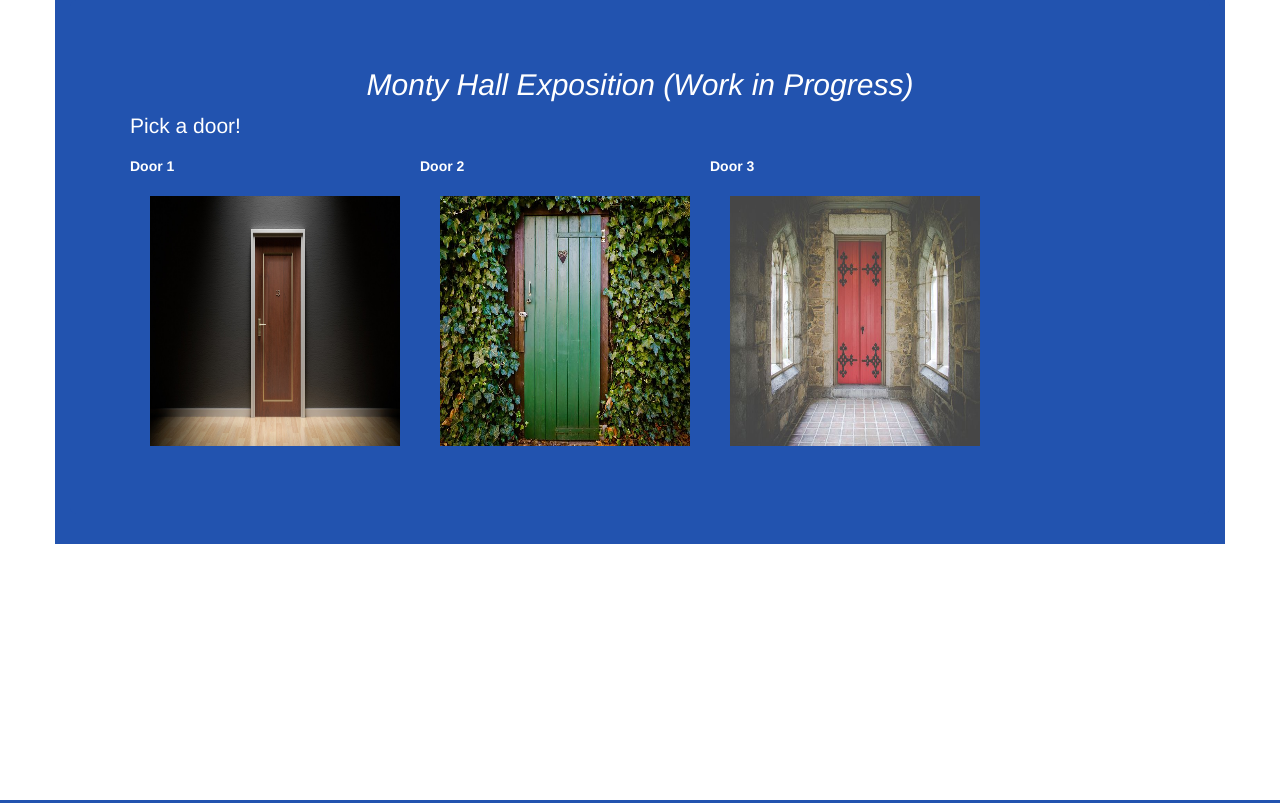
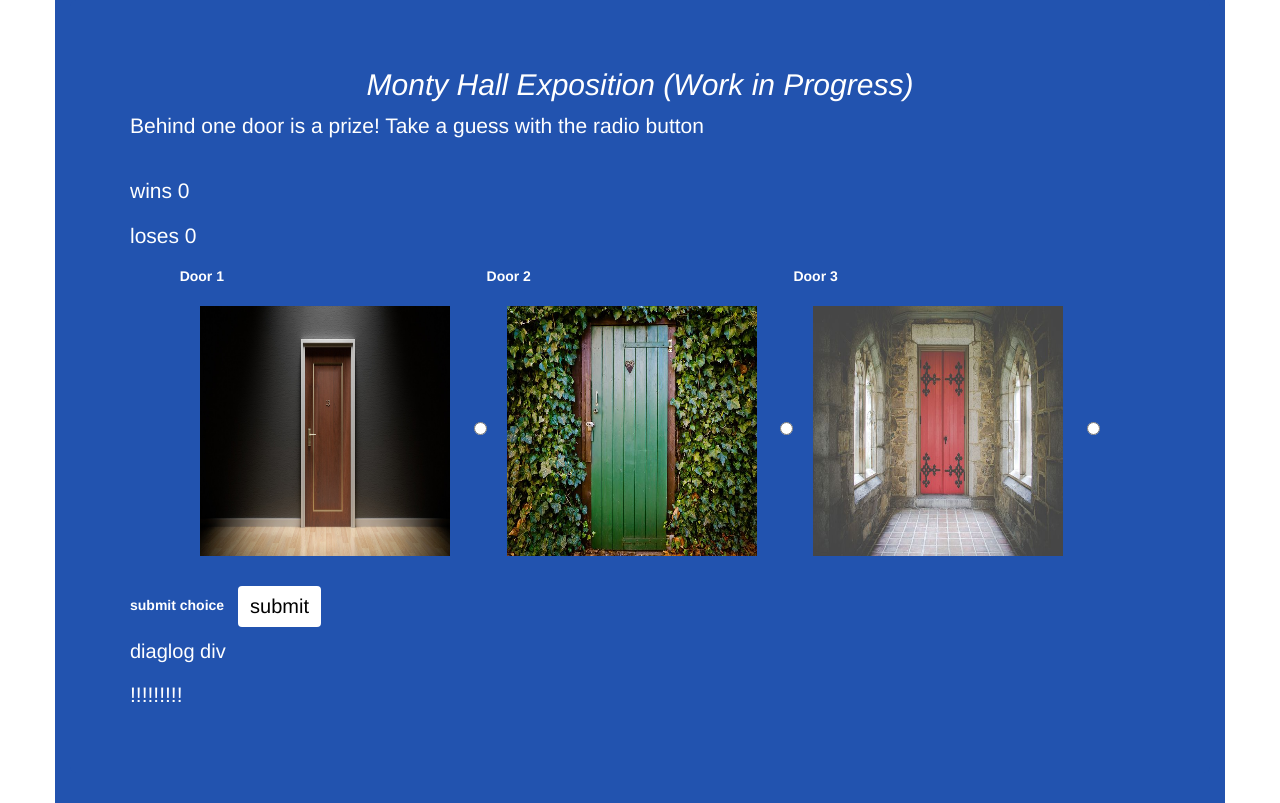
Before and after one commit to bkwiencien/bkwiencien.github.io, a PHP site: page /Monty/index.html in a window 1280 px wide. Run offline with PHP 8.4, Linux system fonts and the light colour scheme.

Commit message:
monty more

```diff
--- a/Monty/assets/css/style.css
+++ b/Monty/assets/css/style.css
@@ -1,10 +1,10 @@
 
-.button {
-	border: none;
-	color:  white;
+#button1 {
+	border: 4px;
+	color:  black;
 	margin: 10px;
 	font-size: 20px;
-	background-color: #2253AF;
+	background-color: white;
 }
 button {
 	margin: 5px;
@@ -12,11 +12,18 @@ button {
 	background-color: #2253AF;
 	padding: 10px;
 }
+.pclass {
+	color: white;
+}
 #container1 {
 	background-color: #2253AF;
 }
 #jumbo {
 	background-color: #2253AF;
+}
+#dialog {
+	color: white;
+	font-size: 20px;
 }
 .buttona {
 	border: none;
@@ -67,6 +74,9 @@ th {
 #table1 {
 	align: center;
 }
+#label1 {
+	color: white;
+}
 img {
 	 height: 250px;
 	 width: 250px;
--- a/Monty/assets/javascript/monty.js
+++ b/Monty/assets/javascript/monty.js
@@ -5,11 +5,17 @@ var door1 = {
 	chosen: false,
 	contents: "goat",
 	choseMe: function() {
-		self.chosen = true
+		this.chosen = true
 	},
 	reset: function() {
-		self.chosen = false
-		self.contents = "goat"
+		this.chosen = false
+		this.contents = "goat"
+	},
+	setPrize: function(){
+		this.contents="PRIZE"
+	},
+	getContents: function(){
+		return(this.contents)
 	}
 }
 var door2 = {
@@ -17,11 +23,17 @@ var door2 = {
 	chosen: false,
 	contents: "goat",
     choseMe:  function() {
-		self.chosen = true
+		this.chosen = true
 	},
 	reset: function() {
-		self.chosen = false
-		self.contents = "goat"
+		this.chosen = false
+		this.contents = "goat"
+	},
+	setPrize: function() {
+		this.contents="PRIZE"
+	},
+	getContents: function(){
+		return(this.contents)
 	}
 }
 var door3 = {
@@ -29,18 +41,34 @@ var door3 = {
 	chosen: false,
 	contents: "goat",
     choseMe: function() {
-		self.chosen = true
+		this.chosen = true
 	},
 	reset: function() {
-		self.chosen = false
-		self.contents = "goat"
+		this.chosen = false
+		this.contents = "goat"
+	},
+	setPrize: function() {
+		this.contents="PRIZE"
+	},
+	getContents: function(){
+		return(this.contents)
 	}
 }
 var doors = [door1,door2,door3]
+function btnPress() {
+	//alert('pressed the button')
+	$('#dialog').text("hello")
+}
+function setThePrize() {
+	var n = parseInt((Math.random()*100)%3)
+	var w = doors[n]
+	w.setPrize()
+}
 function initialize() {
 	wins = 0
 	loses = 0
 	for (j=0;j<3;j++){
 		doors[j].reset()
 	}
+	setThePrize()
 }
--- a/Monty/index.html
+++ b/Monty/index.html
@@ -11,15 +11,28 @@
 	<div class="container" id="container1">
      <div class="jumbotron" id="jumbo">
       <h2><center><em>Monty Hall Exposition (Work in Progress)</em> </center></h2>
-      <p id="p1"> Pick a door! </p>
-      <table id="table1">
+      <p id="p1"> Behind one door is a prize! Take a guess with the radio button </p><br>
+      <p id="pwins" class="pclass">wins 0</p>
+      <p id="ploses" class="pclass">loses 0</p>
+      <center><table id="table1">
        <th>Door 1</th><th>Door 2</th><th>Door 3</th>
        <tr>
-        <td><img src="assets/images/door1.jpg"></td>
-        <td><img src="assets/images/door2.jpg"></td>
-        <td><img src="assets/images/door3.jpg"></td>
+        <td><img src="assets/images/door1.jpg">
+          <input type="radio" id="box1" name="checko"></td>
+        <td><img src="assets/images/door2.jpg">
+          <input type="radio" id="box2" name="checko"></td>
+        <td><img src="assets/images/door3.jpg">
+          <input type="radio" id="box3" name="checko"></td>
        </tr>
-      </table>
+      </table></center>
+      <label id="label1" for="button1">submit choice</label>
+      <input type="button" class="btn btn-primary" id="button1" value="submit" onclick="btnPress()">
+      <div id=dialog>
+      <p id="dialog"> diaglog div</p>
+       <div id="makechoice">
+         <p>!!!!!!!!!</p>
+       </div>
+    </div>
     </div>
   </div>
 <script src="https://code.jquery.com/jquery-3.3.1.slim.min.js" integrity="sha384-q8i/X+965DzO0rT7abK41JStQIAqVgRVzpbzo5smXKp4YfRvH+8abtTE1Pi6jizo" crossorigin="anonymous"></script>
```
